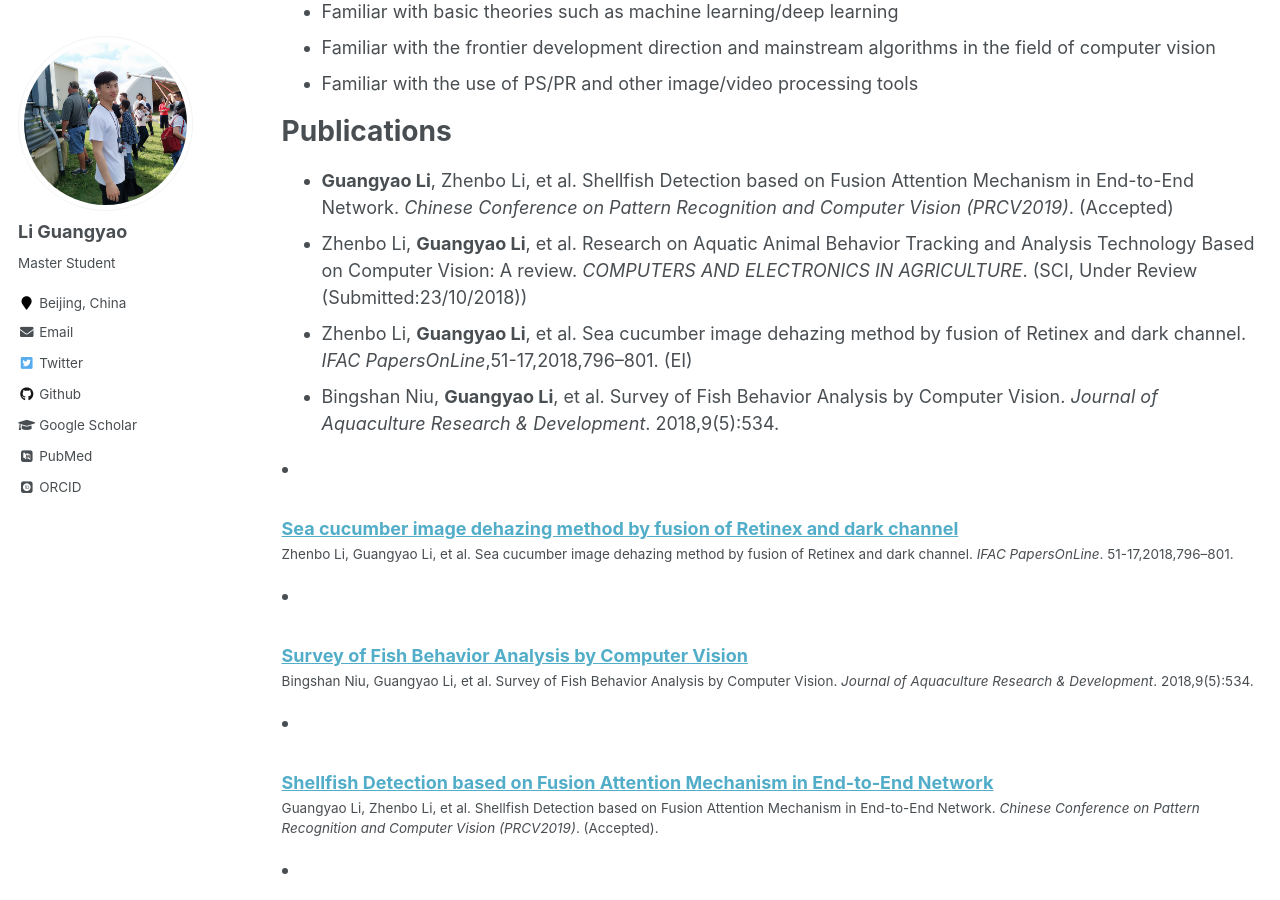
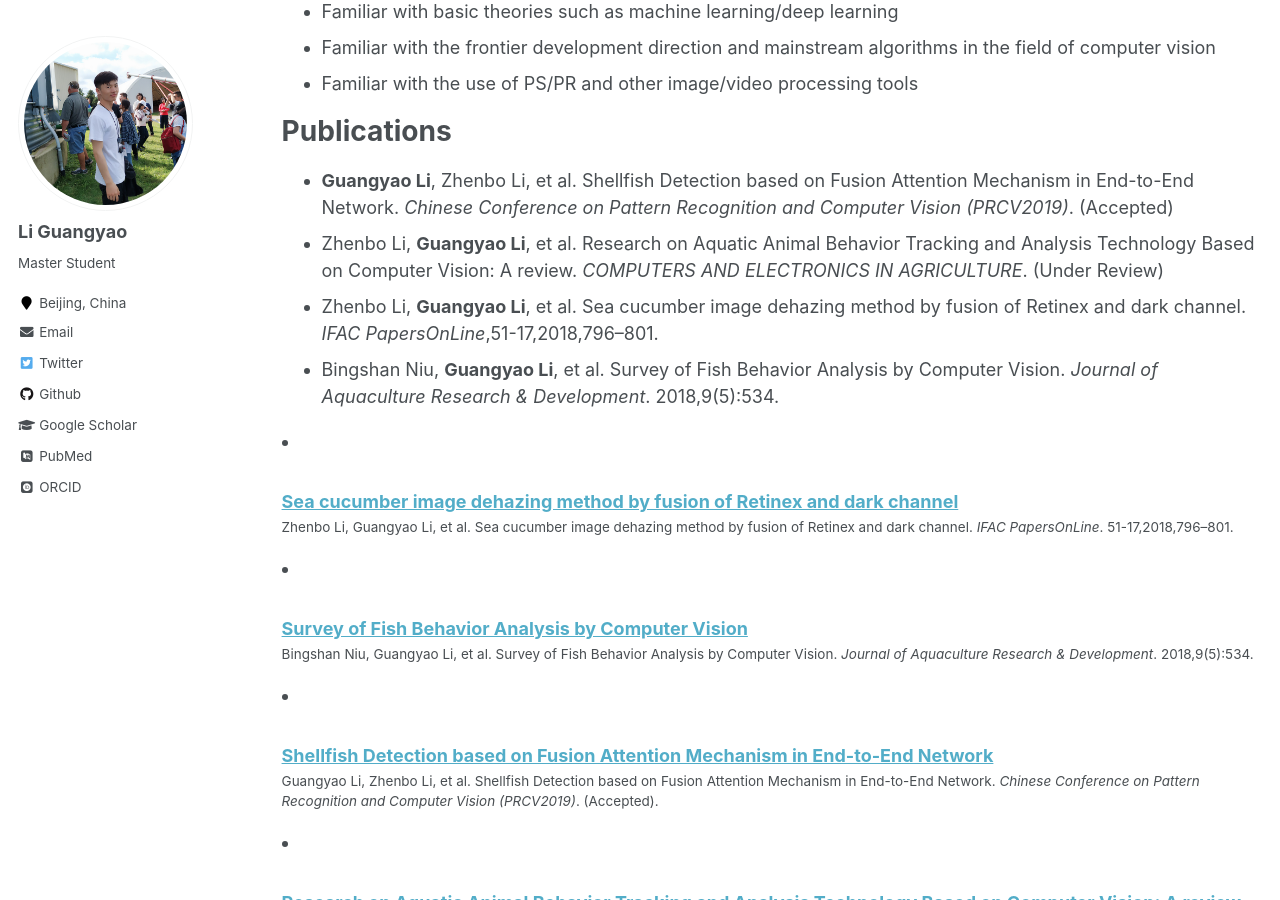
Before and after one commit to ayameyao/ayameyao.github.io_old-version, a Jekyll site: the page built from _pages/cv.md, in a window 1280 px wide and 900 px high, scrolled down 1035 px. Built offline with Jekyll 4.4.1, drawn with Linux system fonts in a browser that asks for light colours; some web fonts are replaced.

Commit message:
Update cv.md

```diff
--- a/_pages/cv.md
+++ b/_pages/cv.md
@@ -44,8 +44,8 @@ Professional Skills
 Publications
 ======
 * **Guangyao Li**, Zhenbo Li, et al. Shellfish Detection based on Fusion Attention Mechanism in End-to-End Network. <i>Chinese Conference on Pattern Recognition and Computer Vision (PRCV2019)</i>. (Accepted)
-* Zhenbo Li, **Guangyao Li**, et al. Research on Aquatic Animal Behavior Tracking and Analysis Technology Based on Computer Vision: A review. <i>COMPUTERS AND ELECTRONICS IN AGRICULTURE</i>. (SCI, Under Review (Submitted:23/10/2018))
-* Zhenbo Li, **Guangyao Li**, et al. Sea cucumber image dehazing method by fusion of Retinex and dark channel. <i>IFAC PapersOnLine</i>,51-17,2018,796–801. (EI)
+* Zhenbo Li, **Guangyao Li**, et al. Research on Aquatic Animal Behavior Tracking and Analysis Technology Based on Computer Vision: A review. <i>COMPUTERS AND ELECTRONICS IN AGRICULTURE</i>. (Under Review)
+* Zhenbo Li, **Guangyao Li**, et al. Sea cucumber image dehazing method by fusion of Retinex and dark channel. <i>IFAC PapersOnLine</i>,51-17,2018,796–801.
 * Bingshan Niu, **Guangyao Li**, et al. Survey of Fish Behavior Analysis by Computer Vision. <i>Journal of Aquaculture Research & Development</i>. 2018,9(5):534.
 
 [//]: # (  <ul>{% for post in site.publications %}
```
